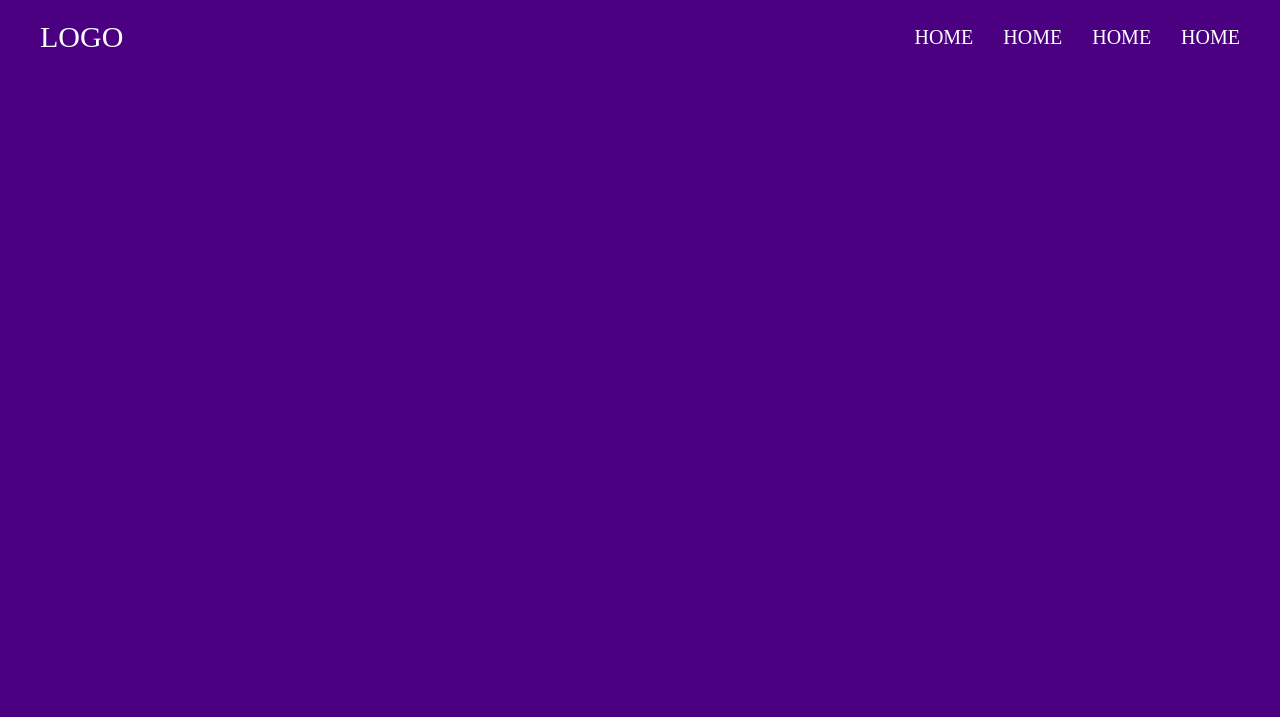
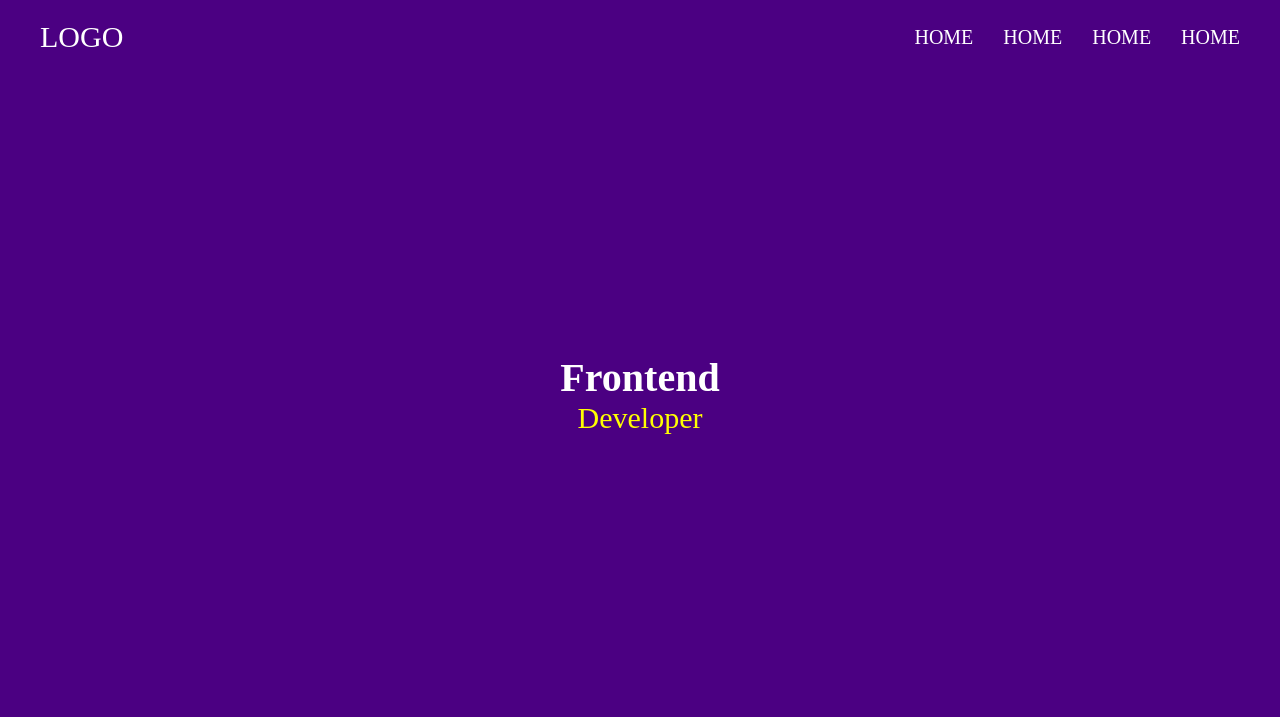
Before and after one commit to ITLIVEACADEMY/git-text1400, a plain HTML site: page index.html in a window 1280 px wide. Drawn offline with Linux system fonts and the light colour scheme.

Commit message:
add css and html

```diff
--- a/css/main.css
+++ b/css/main.css
@@ -43,3 +43,23 @@ ul {
     font-size: 20px;
     text-transform: uppercase;
 }
+
+.header__content {
+    display: flex;
+    flex-direction: column;
+    justify-content: center;
+    align-items: center;
+    height: 80vh;
+}
+
+.title {
+    color: #fff;
+    font-size: 40px;
+    font-weight: 700;
+}
+
+.text {
+    color: yellow;
+    font-size: 30px;
+
+}
--- a/index.html
+++ b/index.html
@@ -28,6 +28,12 @@
                 </li>
             </ul>
         </nav>
+
+
+        <div class="header__content">
+            <h1 class="title">Frontend</h1>
+            <p class="text">Developer</p>
+        </div>
     </header>
 
 </body>
```
